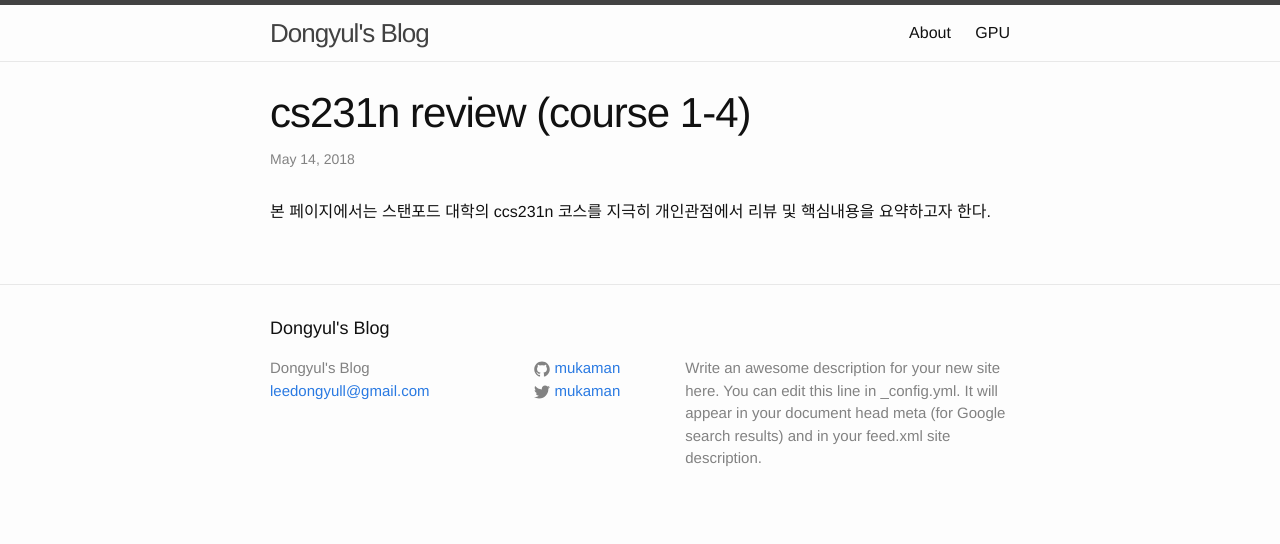
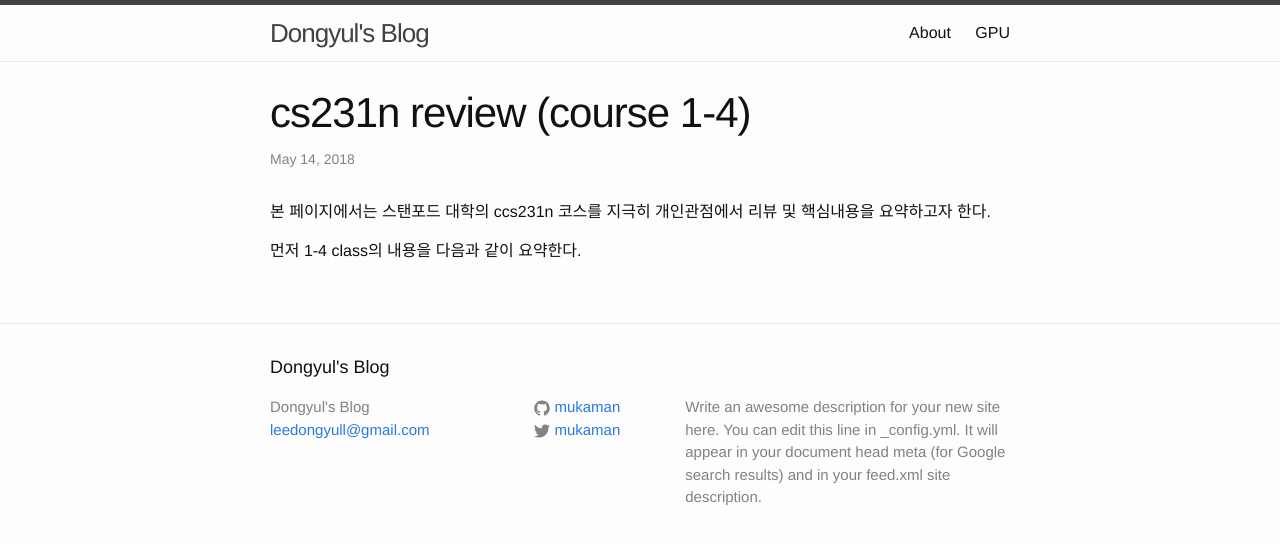
Before and after one commit to mukaman84/mukaman84.github.io, a Jekyll site: the page built from _posts/2018-05-14-cs231n-review.md, in a window 1280 px wide. Shown: the top 544 px of the page. Built offline with Jekyll 4.4.1, drawn with Linux system fonts in a browser that asks for light colours.

Commit message:
Update 2018-05-14-cs231n-review.md

```diff
--- a/_posts/2018-05-14-cs231n-review.md
+++ b/_posts/2018-05-14-cs231n-review.md
@@ -5,3 +5,5 @@ title:  "cs231n review (course 1-4)"
 
 
 본 페이지에서는 스탠포드 대학의 ccs231n 코스를 지극히 개인관점에서 리뷰 및 핵심내용을 요약하고자 한다.
+
+먼저 1-4 class의 내용을 다음과 같이 요약한다.
```
